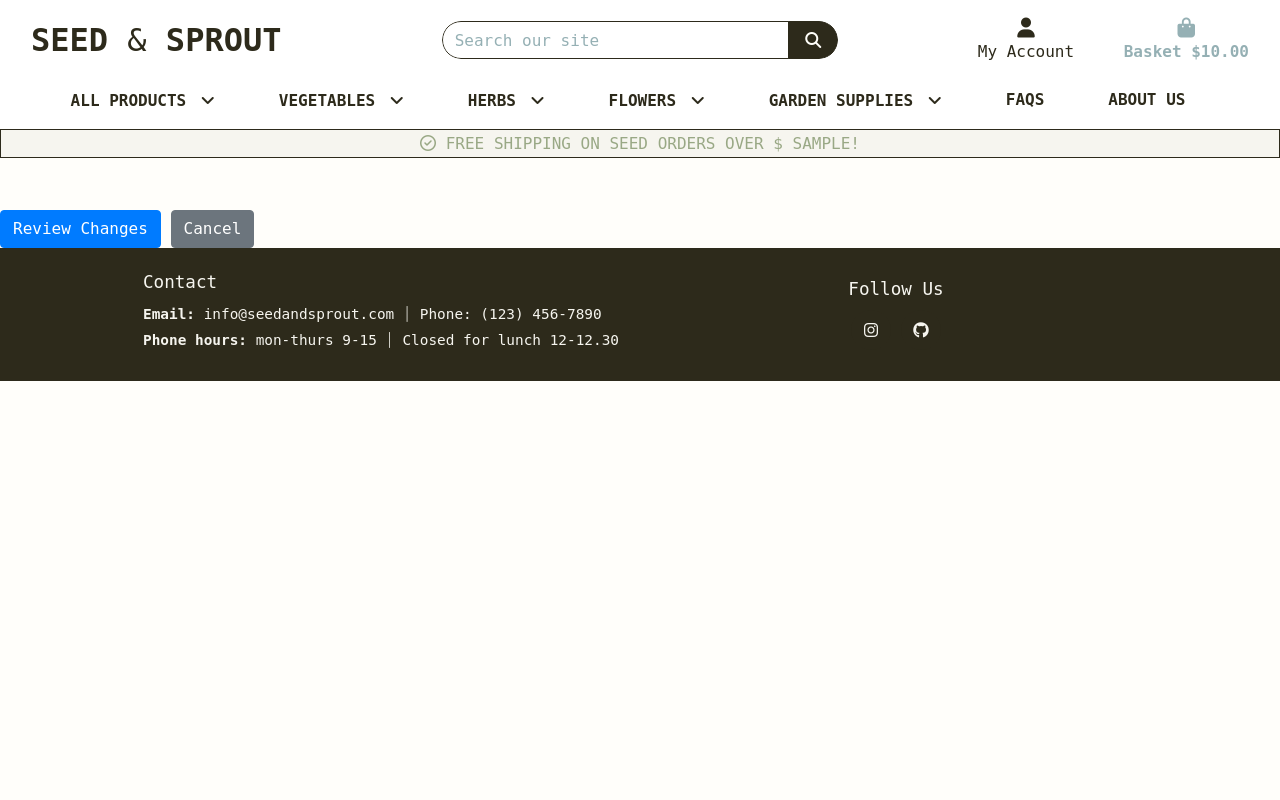
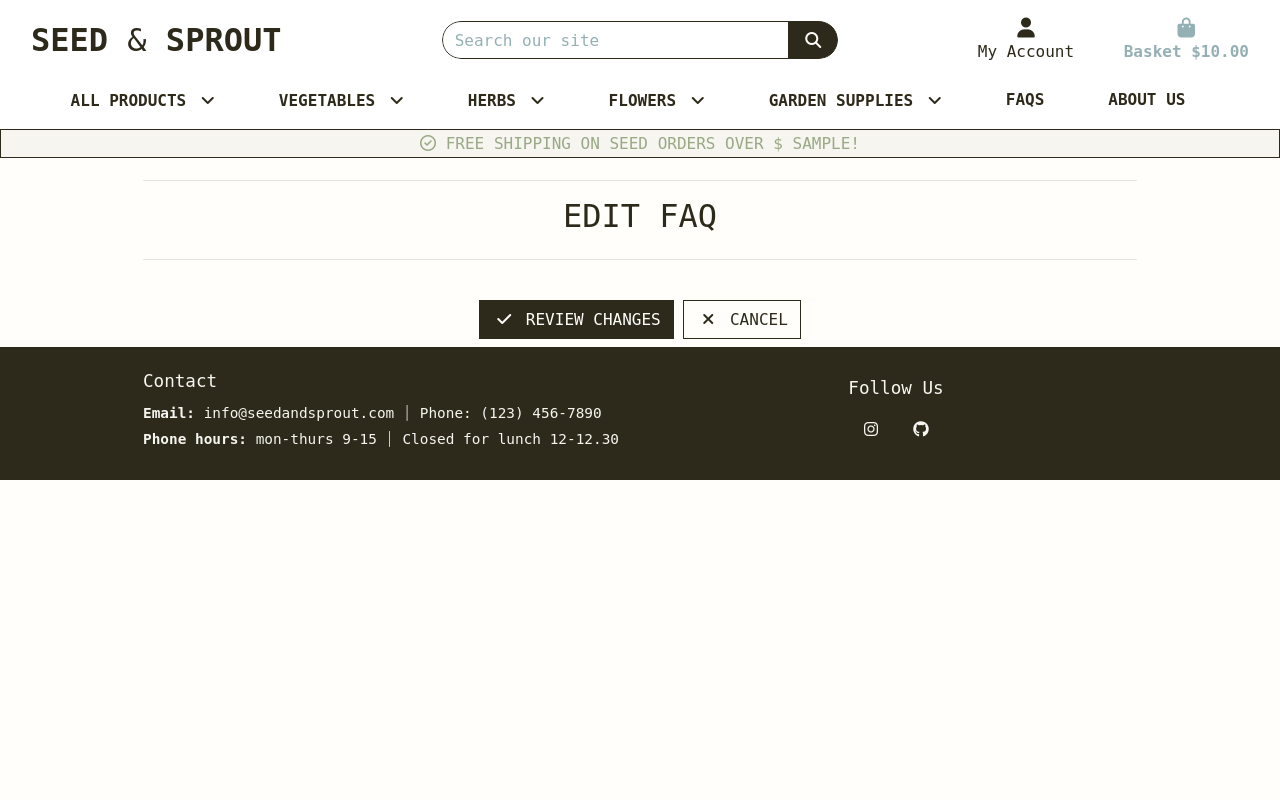
Before and after one commit to KikiBerg/pp5-ecommerce, a Django app: template faqs/templates/faqs/faq_form.html in a window 1280 px wide. Run offline with Django 4.2, Linux system fonts and the light colour scheme; the template is opened without the code that fills it: most values are stand-ins (such as "Sample title", 1, 10 or a date in 2020); some libraries are stand-ins or nearby versions; some web fonts are replaced.

Commit message:
Faq form: Enhance template for improved UX and styling

```diff
--- a/faqs/templates/faqs/faq_form.html
+++ b/faqs/templates/faqs/faq_form.html
@@ -11,13 +11,39 @@
 
 {% block content %}
 <div class="overlay"></div>
-<h2>{% if faq %}Edit FAQ{% else %}Add New FAQ{% endif %}</h2>
-<form method="post">
-    {% csrf_token %}
-    {{ form.as_p }}
-    <button type="submit" class="btn btn-primary">
-        {% if faq %}Review Changes{% else %}Save{% endif %}
-    </button>
-    <a href="{% url 'faq_list' %}" class="btn btn-secondary">Cancel</a>
-</form>
+<!-- Main content container -->
+<div class="container mb-2">
+    <!-- Introduction and title for the FAQ form page -->
+    <div class="row">
+        <div class="col">
+            <hr>
+            <h2 class="logo-font mb-4 text-black text-center">{% if faq %}Edit FAQ{% else %}Add New FAQ{% endif %}</h2>
+            <hr>
+        </div>
+    </div>
+
+    <!-- FAQ form content -->
+    <div class="row justify-content-center text-black">
+        <div class="col-12 col-md-6">
+            <form method="post">
+                {% csrf_token %}
+                {{ form.as_p }}
+                <div class="text-center mt-4">
+                    <button type="submit" class="btn btn-black rounded-0">
+                        <span class="icon">
+                            <i class="fas fa-check"></i>
+                        </span>
+                        <span class="text-uppercase">{% if faq %}Review Changes{% else %}Save{% endif %}</span>
+                    </button>
+                    <a href="{% url 'faq_list' %}" class="btn btn-outline-black rounded-0">
+                        <span class="icon">
+                            <i class="fas fa-times"></i>
+                        </span>
+                        <span class="text-uppercase">Cancel</span>
+                    </a>
+                </div>
+            </form>
+        </div>
+    </div>
+</div>
 {% endblock %}
```
